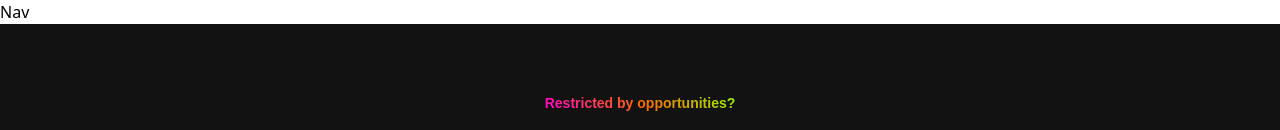
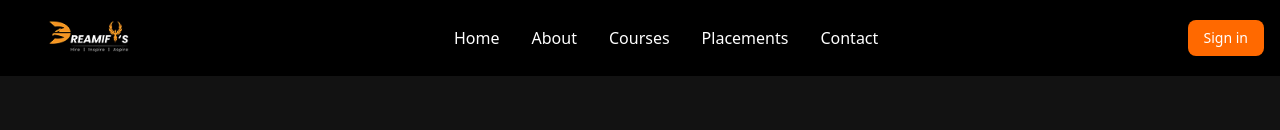
Before and after one commit to aayyuusshh0707/dreamifys, a React (Vite) app: page / in a window 1280 px wide. Shown: the top 130 px of the page. Built offline with nearby package versions, Linux system fonts and the light colour scheme.

Commit message:
Add navigation component with logo and menu items

```diff
--- a/src/Pages/Global/Nav/Nav.jsx
+++ b/src/Pages/Global/Nav/Nav.jsx
@@ -1,7 +1,51 @@
-import React from 'react'
+import React from 'react';
+import logo from '../../../assets/Logo/logo.png'
 
 export default function Nav() {
   return (
-    <div>Nav</div>
+    <>
+
+      <nav class="bg-black border-gray-200 fixed w-full z-50  ">
+        <div class="max-w-screen-xl flex flex-wrap items-center justify-between mx-auto p-4 ">
+          <a href="" class="flex items-center space-x-3 rtl:space-x-reverse">
+            <img src={logo} class="h-11" alt="Dreamifys Logo" />
+
+          </a>
+          <div class="flex md:order-2 space-x-3 md:space-x-0 rtl:space-x-reverse">
+            <button type="button" class="text-white bg-orange-500 focus:ring-4 focus:outline-none focus:ring-blue-300 font-medium rounded-lg text-sm px-4 py-2 text-center ">Sign in</button>
+            <button data-collapse-toggle="navbar-cta" type="button" class="inline-flex items-center p-2 w-10 h-10 justify-center text-sm text-gray-500 rounded-lg md:hidden hover:bg-gray-100 focus:outline-none focus:ring-2 focus:ring-gray-200 " aria-controls="navbar-cta" aria-expanded="false">
+              <span class="sr-only">Open main menu</span>
+              <svg class="w-5 h-5" aria-hidden="true" xmlns="http://www.w3.org/2000/svg" fill="none" viewBox="0 0 17 14">
+                <path stroke="currentColor" stroke-linecap="round" stroke-linejoin="round" stroke-width="2" d="M1 1h15M1 7h15M1 13h15" />
+              </svg>
+            </button>
+          </div>
+          <div class="items-center justify-between hidden w-full md:flex md:w-auto md:order-1" id="navbar-cta">
+            <ul class="flex flex-col font-medium p-4 md:p-0 mt-4 border border-gray-100 rounded-lg bg-gray-50 md:space-x-8 rtl:space-x-reverse md:flex-row md:mt-0 md:border-0 md:bg-black ">
+
+              <li>
+                <a href="#" class="block py-2 px-3 md:p-0 text-white rounded-sm hover:bg-gray-100 md:hover:bg-transparent md:hover:text-orange-500" aria-current="page">Home</a>
+              </li>
+              <li>
+                <a href="#" class="block py-2 px-3 md:p-0 text-white rounded-sm hover:bg-gray-100 md:hover:bg-transparent md:hover:text-orange-500">About</a>
+              </li>
+              <li>
+                <a href="#" class="block py-2 px-3 md:p-0 text-white rounded-sm hover:bg-gray-100 md:hover:bg-transparent md:hover:text-orange-500 ">Courses</a>
+              </li>
+              <li>
+                <a href="#" class="block py-2 px-3 md:p-0 text-white rounded-sm hover:bg-gray-100 md:hover:bg-transparent md:hover:text-orange-500 ">Placements</a>
+              </li>
+              <li>
+                <a href="#" class="block py-2 px-3 md:p-0 text-white rounded-sm hover:bg-gray-100 md:hover:bg-transparent md:hover:text-orange-500 ">Contact</a>
+              </li>
+
+            </ul>
+          </div>
+        </div>
+      </nav>
+      <div style={{ height: "60px" }}></div>
+
+
+    </>
   )
 }
```
Also changed, not shown: src/assets/Logo/logo.png (added).
